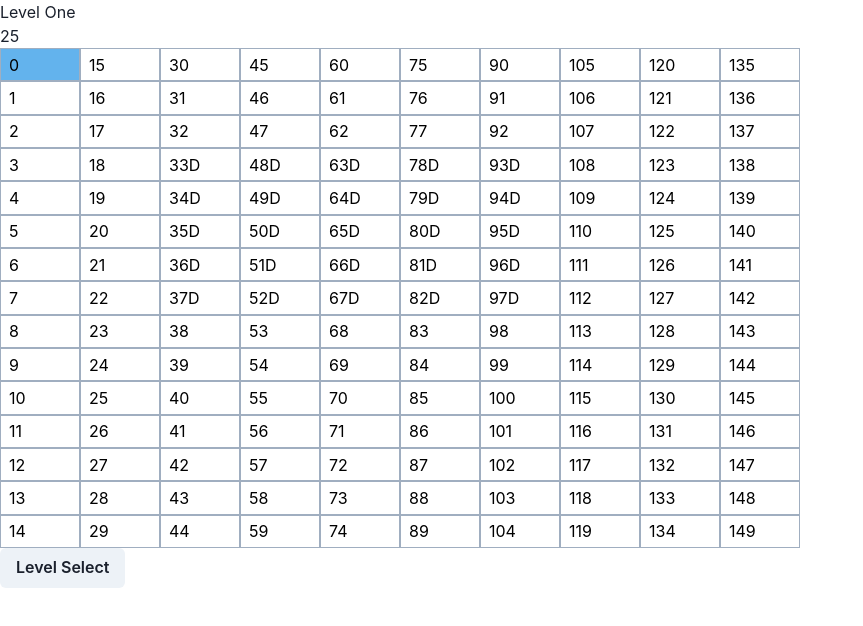
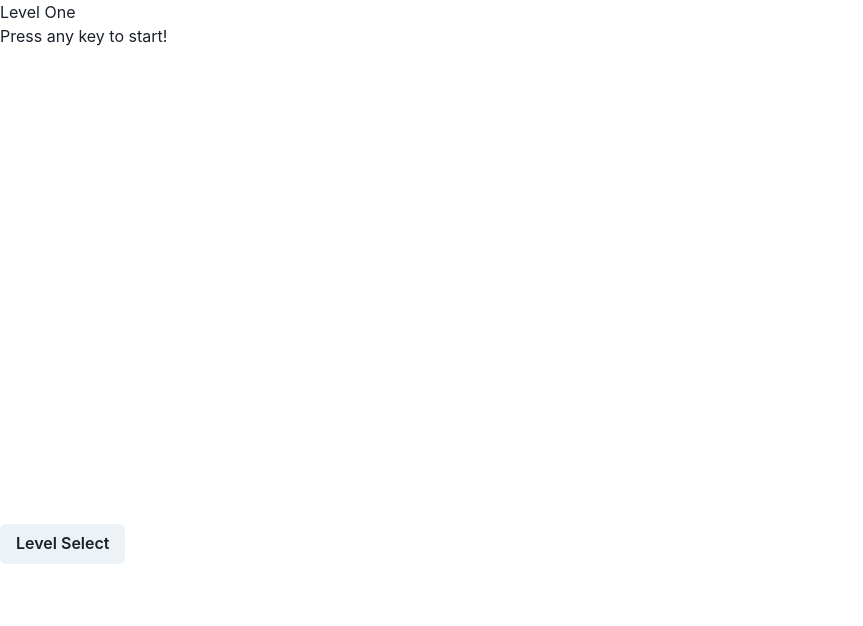
Before and after one commit to keimdm/exceed-game, a React (Vite) app in the folder client/: page /level-one in a window 1280 px wide. Shown: the top 626 px of the page, without its empty margins (0-863 px from the left). Built offline with nearby package versions, Linux system fonts and the light colour scheme.

Commit message:
added game start and stop

```diff
--- a/client/src/components/Cell.jsx
+++ b/client/src/components/Cell.jsx
@@ -16,7 +16,7 @@ function Cell({colStart, colEnd, rowStart, rowEnd, contents, index, status}) {
             alignItems="center"
             pl={2}
         >
-            <Text>{index}{contents}</Text>
+            <Text>{contents}</Text>
         </GridItem>
     )
 }
--- a/client/src/pages/LevelOne.jsx
+++ b/client/src/pages/LevelOne.jsx
@@ -1,4 +1,4 @@
-import { Button, Grid } from '@chakra-ui/react';
+import { Button, Grid, Text } from '@chakra-ui/react';
 import { Link } from "react-router-dom";
 import Cell from '../components/Cell.jsx'
 import { useState, useEffect, useRef } from 'react';
@@ -16,6 +16,8 @@ function LevelOne() {
     const [selectMultipleY, setSelectMultipleY] = useState(0);
     const [counter, setCounter] = useState(0);
     const [startTime, setStartTime] = useState(0);
+    const [gameRunning, setGameRunning] = useState(0);
+    const [gameOver, setGameOver] = useState(0);
     const timeElapsed = useRef(0);
     const maxTime = 30;
     const min = 0;
@@ -34,6 +36,11 @@ function LevelOne() {
 
     const handleKeyDown = (event) => {
         event.preventDefault();
+        if (gameRunning === 0) {
+            setStartTime(Date.now());
+            setGameRunning(1);
+        }
+        else {
             const code = event.code;
             switch (code) {
                 case "ArrowDown":
@@ -628,6 +635,7 @@ function LevelOne() {
                 break;
             }
         }
+    }
 
     const handleKeyUp = (event) => {
         const code = event.code;
@@ -639,6 +647,22 @@ function LevelOne() {
                 setCommandPressed(0);
             break;
         }
+    }
+
+    const handlePlayAgain = (event) => {
+        setGameRunning(0);
+        setGameOver(0);
+        timeElapsed.current = 0;
+        setCurrent(0);
+        setEdgeY(0);
+        setEdgeX(0);
+        setLastYMove(0);
+        setLastXMove(0);
+        setCommandPressed(0);
+        setSelectMultipleX(0);
+        setSelectMultipleY(0);
+        setCounter(0);
+        setStartTime(0);
     }
 
     useEffect(() => {
@@ -668,7 +692,7 @@ function LevelOne() {
 
         setCells(newCells);
 
-        setStartTime(Date.now());
+
     }, []);
 
     useEffect(() => {
@@ -682,14 +706,22 @@ function LevelOne() {
     useEffect(() => {
         const currentTime = Date.now();
         const secondsElapsed = (currentTime - startTime) / 1000;
+        if (secondsElapsed > maxTime + 1 && gameRunning === 1) {
+            setGameRunning(0);
+            setGameOver(1);
+        }
         timeElapsed.current = Math.round(secondsElapsed);
-        console.log(timeElapsed.current);
+        if (timeElapsed.current < -1000 || timeElapsed.current > 1000) {
+            timeElapsed.current = 0;
+        }
     });
 
     return (
         <>
             <p>Level One</p>
-            <p>{maxTime - timeElapsed.current}</p>
+            {gameRunning === 1 ? (
+                <>
+                    <p>{maxTime - timeElapsed.current < 0 ? 0 : maxTime - timeElapsed.current}</p>
                     <div
                         tabIndex={-1}
                         onKeyDown={handleKeyDown}
@@ -709,6 +741,42 @@ function LevelOne() {
                             }
                         </Grid>
                     </div>
+                </>
+            ) : (
+                gameOver === 1 ? (
+                    <>
+                        <div
+                            tabIndex={-1}
+                        >
+                            <Grid
+                                w="800px"
+                                h="500px"
+                            >
+                                <Text>Game Over!</Text>
+                                <Button onClick={handlePlayAgain}>Play Again</Button>
+                                <Link to={`/scores`}>
+                                    <Button>High Scores</Button>
+                                </Link>
+                            </Grid>
+                        </div>
+                    </>
+                ) : (
+                    <>
+                        <div
+                            tabIndex={-1}
+                            onKeyDown={handleKeyDown}
+                        >
+                            <Grid
+                                w="800px"
+                                h="500px"
+                            >
+                                <Text>Press any key to start!</Text>
+                            </Grid>
+                        </div>
+                    </>
+                )
+
+            )}
             <Link to={`/levels`}>
                 <Button>
                     Level Select
```
Lines whose indentation alone changed are shown as unchanged.
